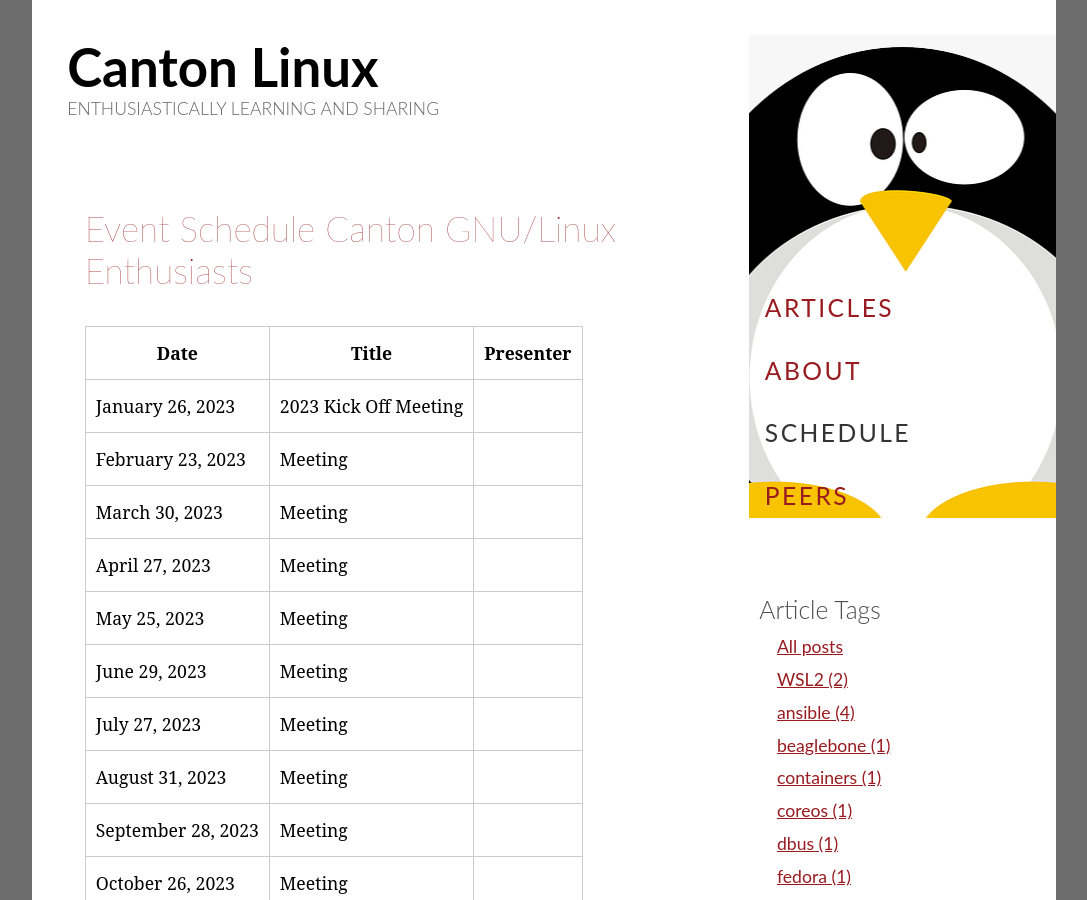
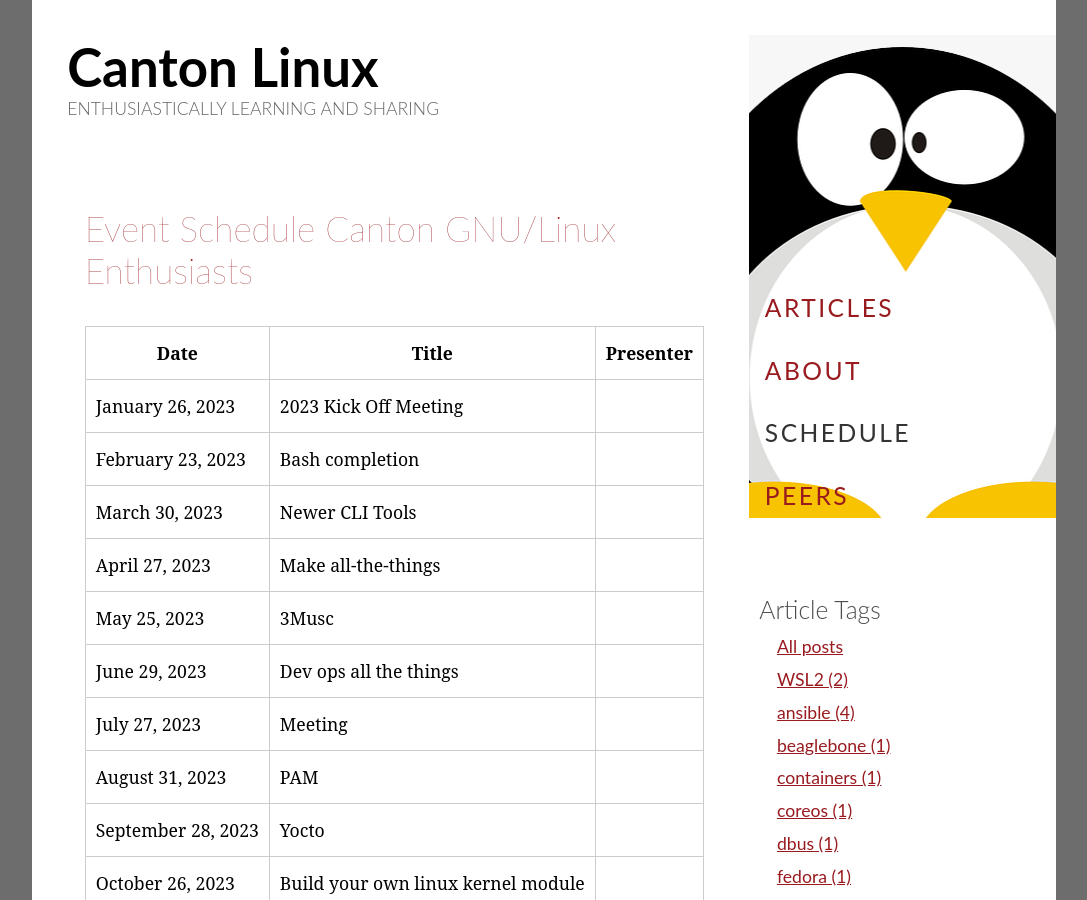
Before and after one commit to CantonLinux/cantonlinux.org, a Jekyll site: the page built from schedule.md, in a window 1280 px wide and 900 px high. Shown: the whole window, without its empty margins (96-1183 px from the left). Built offline with Jekyll 4.4.1, drawn with Linux system fonts in a browser that asks for light colours.

Commit message:
2023 talks!

```diff
--- a/_data/schedule.yml
+++ b/_data/schedule.yml
@@ -3,34 +3,34 @@
   title: "2023 Kick Off Meeting"
 
 - date: "February 23, 2023"
-  title: "Meeting"
+  title: "Bash completion"
 
 - date: "March 30, 2023"
-  title: "Meeting"
+  title: "Newer CLI Tools"
 
 - date: "April 27, 2023"
-  title: "Meeting"
+  title: "Make all-the-things"
 
 - date: "May 25, 2023"
-  title: "Meeting"
+  title: "3Musc"
 
 - date: "June 29, 2023"
-  title: "Meeting"
+  title: "Dev ops all the things"
 
 - date: "July 27, 2023"
   title: "Meeting"
 
 - date: "August 31, 2023"
-  title: "Meeting"
+  title: "PAM"
 
 - date: "September 28, 2023"
-  title: "Meeting"
+  title: "Yocto"
 
 - date: "October 26, 2023"
-  title: "Meeting"
+  title: "Build your own linux kernel module"
 
 - date: "November 30, 2023"
-  title: "Meeting"
+  title: "Thanksgiving"
 
 - date: "December 28, 2023"
   title: "Holiday Event"
```
